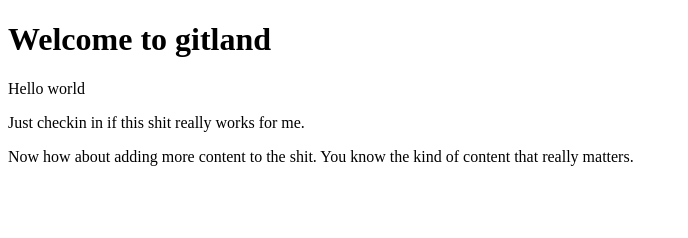
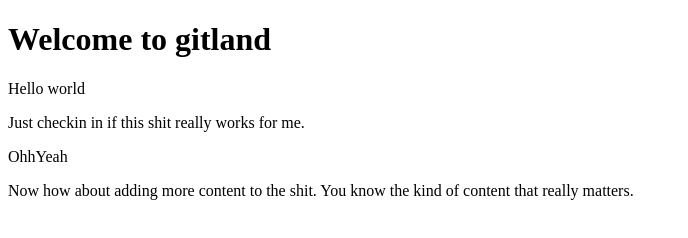
Before and after one commit to neerajgupta041/contentLayouts, a plain HTML site: page test.html in a window 1280 px wide. Shown: the whole page, without its empty margins (0-688 px from the left). Drawn offline with Linux system fonts and the light colour scheme.

Commit message:
Yes it does

```diff
--- a/test.html
+++ b/test.html
@@ -10,6 +10,7 @@
    <h1>Welcome to gitland</h1>
     <p>Hello world</p>
    <p>Just checkin in if this shit really works for me.</p>
+    <p>OhhYeah</p>
     <p>Now how about adding more content to the shit. You know the kind of content that really matters.</p>
 </body>
 </html>
```
